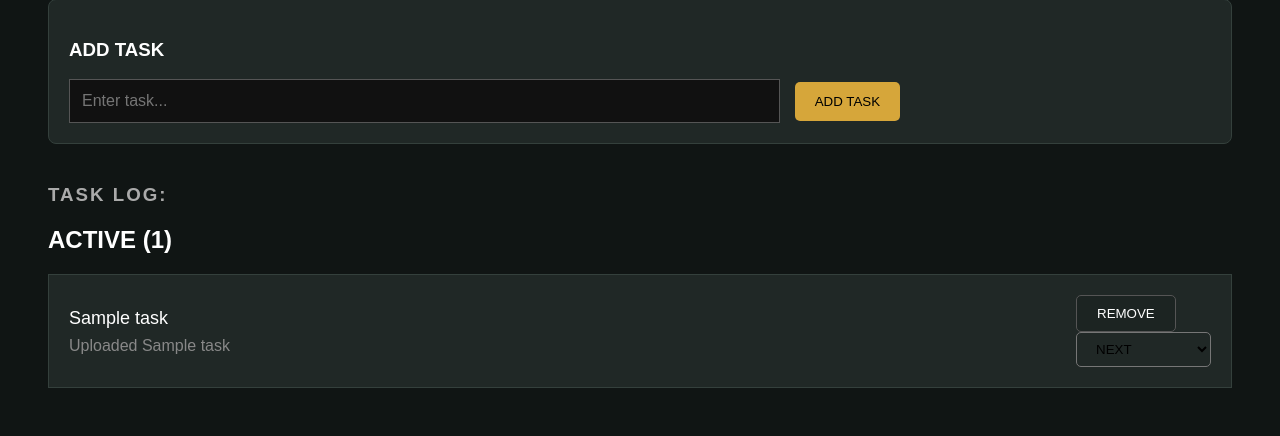
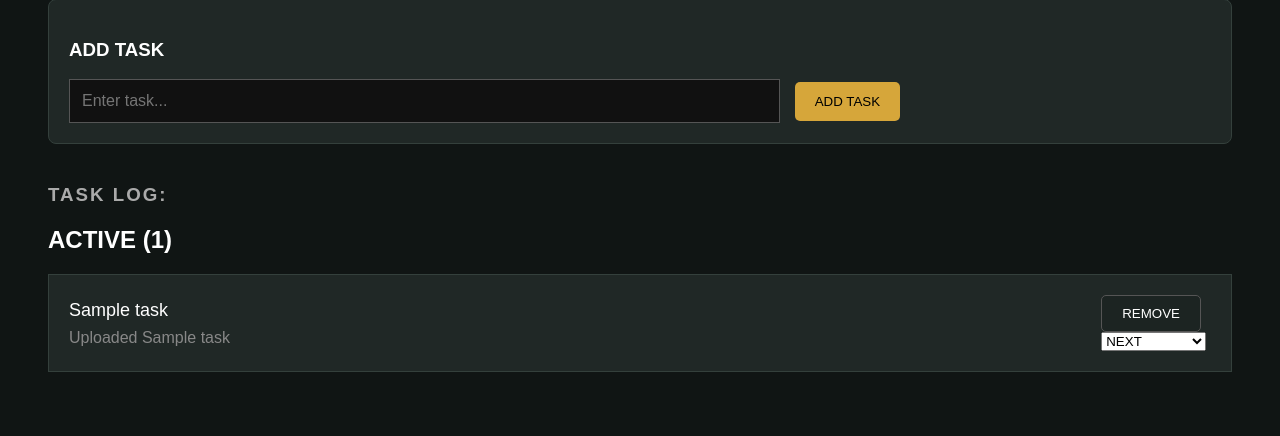
Before and after one commit to SasuF/TASKTRAC, a Flask app: template templates/admin-view-profile.html in a window 1280 px wide. Shown: the part 427-863 px from the top of the page. After the commit the page ends 799 px from the top, so only its background shows below. Run offline with Flask 3, Linux system fonts and the light colour scheme; the template is opened without the code that fills it: most values are stand-ins (such as "Sample title", 1, 10 or a date in 2020); some libraries are stand-ins or nearby versions.

Commit message:
testing classes

```diff
--- a/templates/admin-view-profile.html
+++ b/templates/admin-view-profile.html
@@ -399,7 +399,6 @@ button, .button {
           action="{{ url_for('update_status', task_id=task[0]) }}">
 
         <select
-    class="status {{ task[2].replace(' ', '-') }}"
     name="status"
     onchange="this.form.submit()">
 
```
